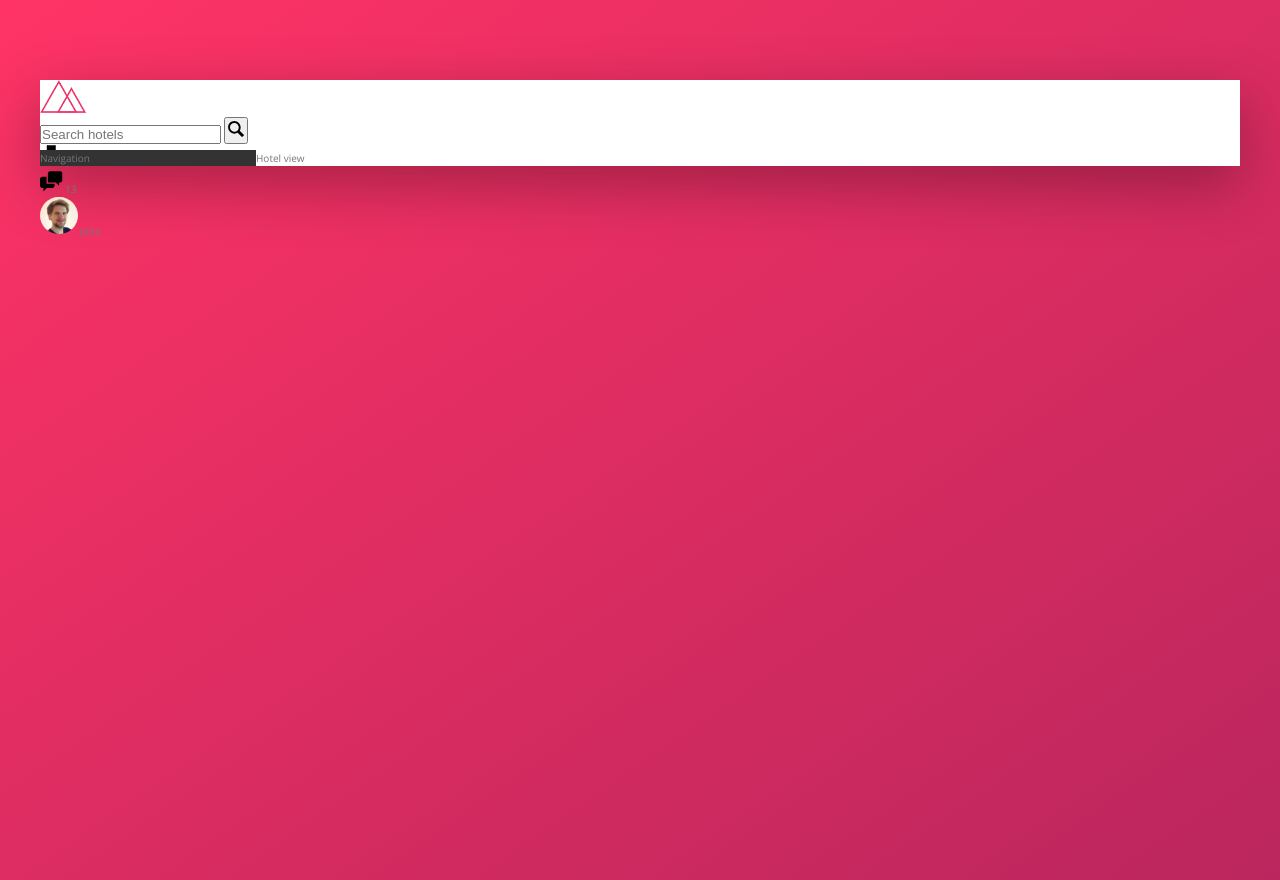
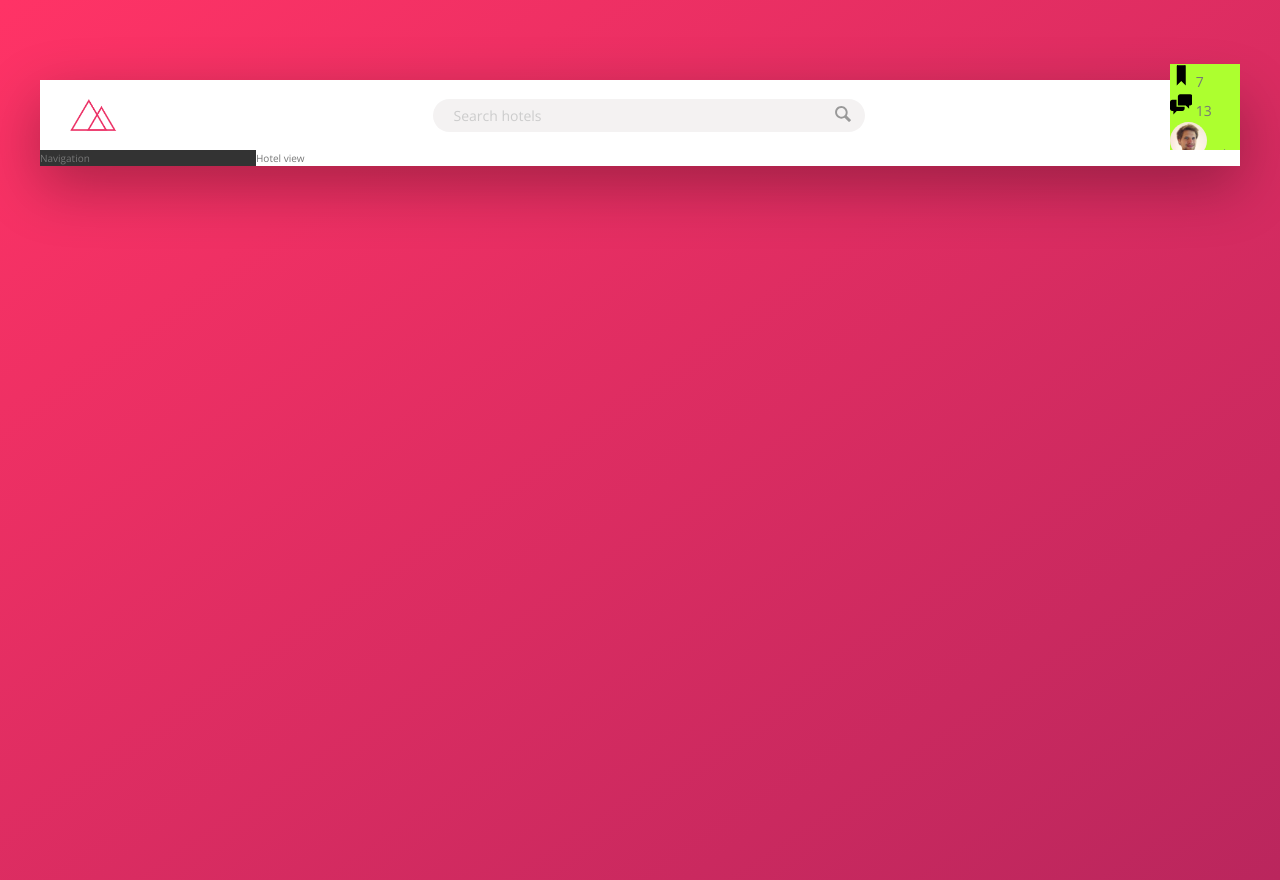
Before and after one commit to Illia-Br/travel, a website: page index.html in a window 1280 px wide. Drawn offline with nearby package versions, Linux system fonts and the light colour scheme.

Commit message:
add and style search form

```diff
--- a/sass/_components.scss
+++ b/sass/_components.scss
@@ -1,24 +1,67 @@
 .logo {
   height: 3.25rem;
+  margin-left: 3rem;
 }
 
 .search {
+  flex: 0 0 40%;
+
+  display: flex;
+  align-items: center;
+  justify-content: center;
+
   &__input {
+    font-family: inherit;
+    font-size: inherit;
+    color: inherit;
+    background-color: var(--color-grey-light-2);
+    border: none;
+    padding: .7rem 2rem;
+    border-radius: 100px;
+    width: 90%;
+    transition: all .2s;
+    margin-right: -3.25rem;
 
+    &:focus {
+      outline: 100%;
+      width: 100%;
+      background-color: var(--color-grey-light-3);
+    }
+
+    &::-webkit-input-placeholder {
+      font-weight: 100;
+      color: var(--color-grey-light-4);
+    }
+  }
+
+  &__input:focus + &__button {
+    background-color: var(--color-grey-light-3);
   }
 
   &__button {
+    border: none;
+    background-color: var(--color-grey-light-2);
 
+    &:focus {
+      outline: none;
+    }
+
+    &:active {
+      transform: translateY(2px);
+    }
   }
 
   &__icon {
     height: 2rem;
     width: 2rem;
+    fill: var(--color-grey-dark-3);
   }
 }
 
 
 .user-nav {
+  background-color: greenyellow;
+
   &__icon-box {
 
   }
--- a/sass/_layout.scss
+++ b/sass/_layout.scss
@@ -6,9 +6,14 @@
 }
 
 .header {
+  font-size: 1.4rem;
   height: 7rem;
   background-color: #fff;
   border-bottom: var(--color-grey-light-2);
+
+  display: flex;
+  justify-content: space-between;
+  align-items: center;
 }
 
 .content {
```
Also changed, not shown: css/style.css.
